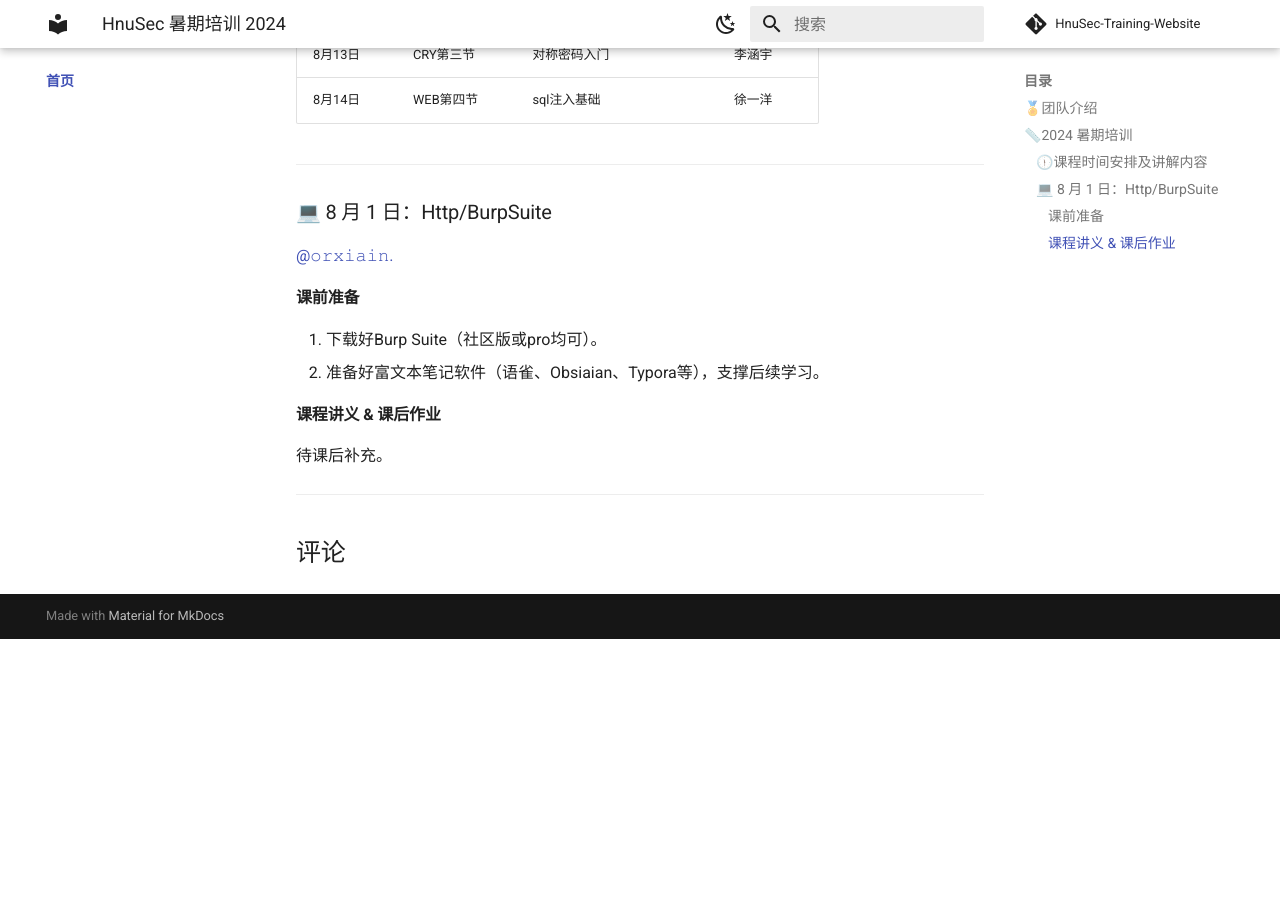
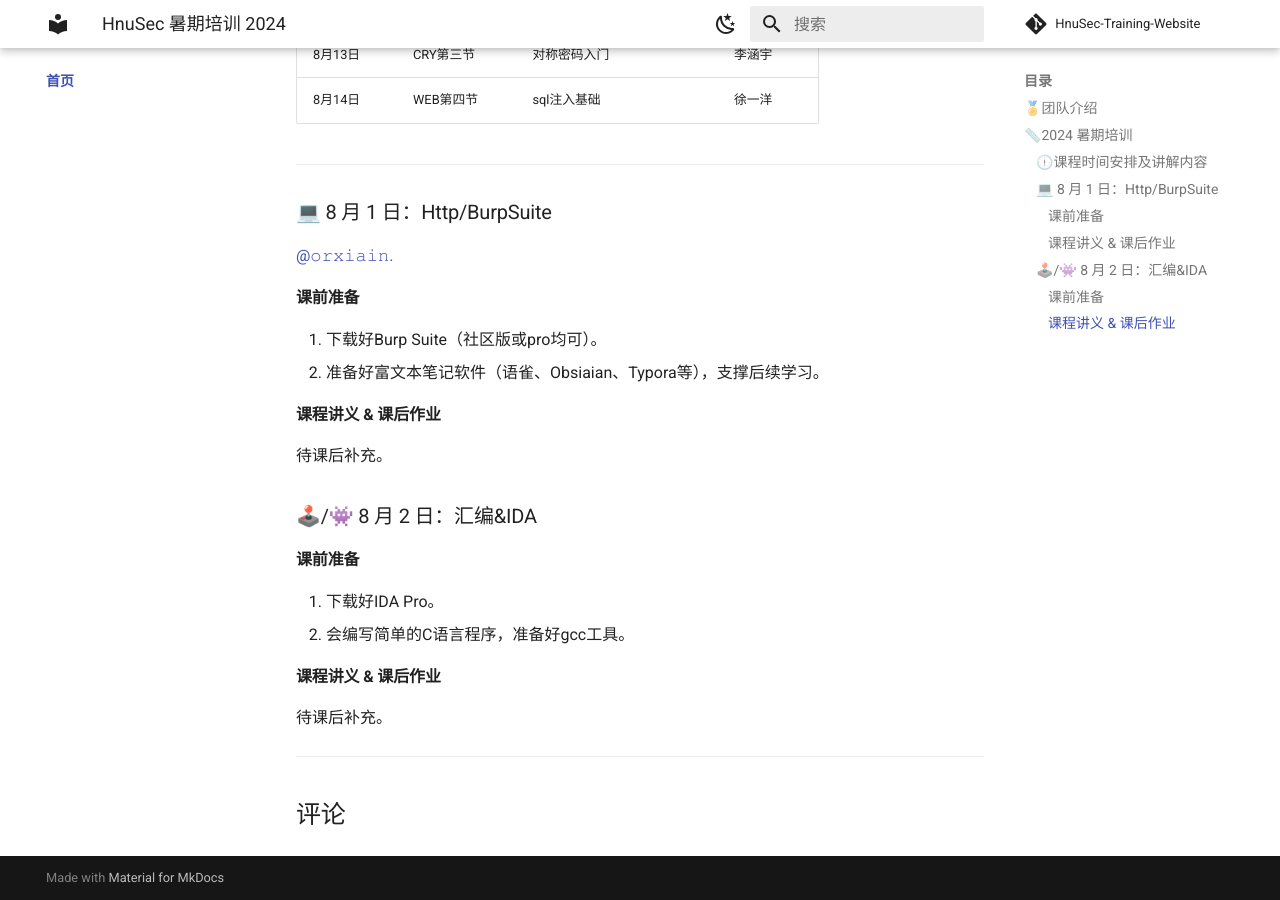
Before and after one commit to natro92/HnuSec-Training-Website, an MkDocs documentation site: the page built from docs/index.md, in a window 1280 px wide and 900 px high, scrolled down 1888 px. Built offline with MkDocs 1.6.1 and Material for MkDocs 9.7.7, drawn with Linux system fonts in a browser that asks for light colours; comment, search, counter and statistics services are not loaded; before the commit the page ends 2527 px from its top, so only the background shows below that.

Commit message:
Update index.md for 2nd class

```diff
--- a/docs/index.md
+++ b/docs/index.md
@@ -74,4 +74,15 @@ HnuSec - 海南大学网安实验室 是隶属于海南大学网络空间安全
 
 待课后补充。
 
+### 🕹️/👾 8 月 2 日：汇编&IDA
+
+#### 课前准备
+
+1. 下载好IDA Pro。
+2. 会编写简单的C语言程序，准备好gcc工具。
+
+#### 课程讲义 & 课后作业
+
+待课后补充。
+
 -----
```
